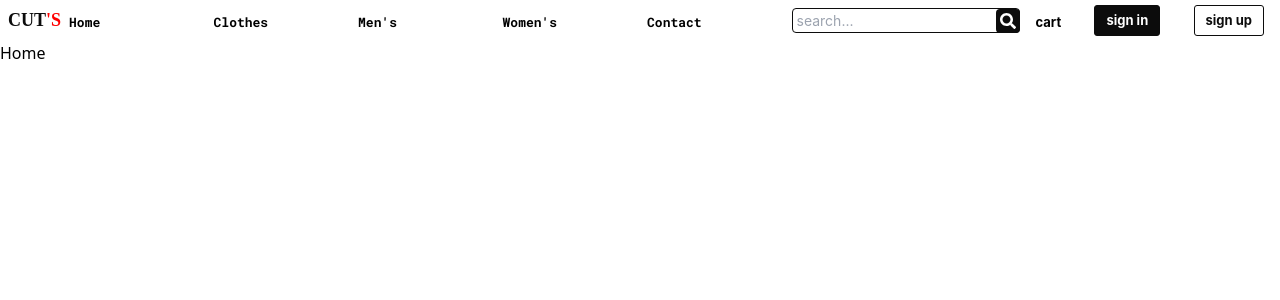
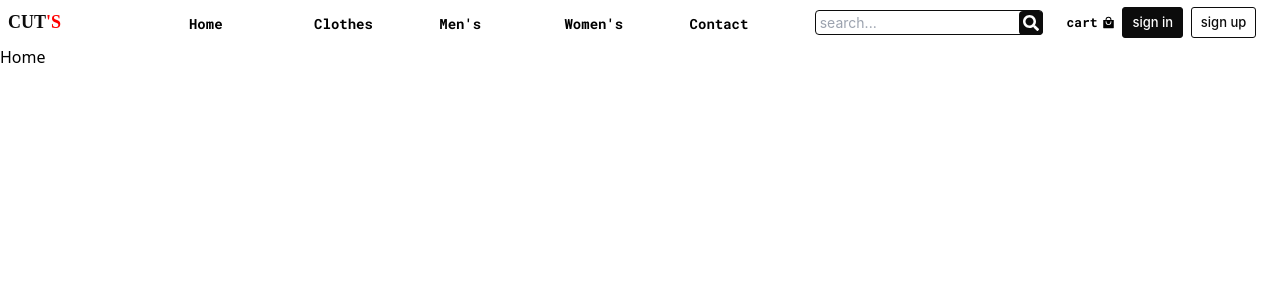
Before and after one commit to nileshshrs/clothing-store, a React (Vite) app in the folder frontend/: page / in a window 1280 px wide. Shown: the top 300 px of the page. Built offline with nearby package versions, Linux system fonts and the light colour scheme; a web font is replaced by a local one.

Commit message:
fixed certain elements breaking in navbar during responsiveness

```diff
--- a/frontend/src/components/Navigation/Navigation.scss
+++ b/frontend/src/components/Navigation/Navigation.scss
@@ -14,6 +14,7 @@ header {
     z-index: 99;
     background-color: white;
     .logo {
+      width: 20%;
       a {
         width: 100%;
         h1 {
@@ -29,18 +30,17 @@ header {
     }
     .navbar {
       width: 100%;
-      padding: 0.5rem 0.5rem;
+      padding: 10px 0.5rem;
       ul {
         width: 100%;
         display: flex;
         justify-content: space-between;
         align-items: center;
-        gap: 0.5rem;
         li {
           width: 100%;
           a {
             width: 100%;
-            font-size: var(--fz-xs);
+            font-size: var(--fz-sm);
             font-weight: bold;
             font-family: var(--font-mono);
             position: relative;
@@ -90,27 +90,35 @@ header {
       width: 25%;
       display: flex;
       align-items: center;
-      justify-content: space-between;
+      justify-content: space-evenly;
       padding: 0 0.5rem;
       button {
         font-size: var(--fz-xs);
         font-weight: bold;
         font-family: var(--font-sans);
         transition: 0.2s ease-in;
+        font-family: var(--font-mono);
+        font-weight: bold;
       }
       .login-btn {
         background-color: var(--dark-black);
         color: white;
-        padding: 5px 11px;
+        padding: 5px 9px;
         border-radius: 3px;
         border: 1px solid var(--dark-black);
+        font-size: var(--fz-xs);
+        font-family: var(--font-sans);
+        font-weight: 500;
       }
       .register-btn {
         background-color: white;
         color: var(--dark-black);
-        padding: 5px 11px;
+        padding: 5px 9px;
         border-radius: 3px;
         border: 1px solid var(--dark-black);
+        font-size: var(--fz-xs);
+        font-family: var(--font-sans);
+        font-weight: 500;
         &:hover {
           background-color: var(--dark-black);
           color: white;
@@ -234,7 +242,7 @@ header {
   }
 }
 
-@media (min-width: 768px) and (max-width: 991px) {
+@media (min-width: 768px) and (max-width: 1024px) {
   header {
     .navbar-container {
       padding: 10px 30px !important;
@@ -242,7 +250,7 @@ header {
         width: auto !important;
       }
       .navbar {
-        width: 80% !important;
+        width: 70% !important;
         margin: 0 auto !important;
         ul {
           li {
@@ -276,7 +284,7 @@ header {
 @media (min-width: 512px) and (max-width: 768px) {
   header {
     .navbar-container {
-      padding: 0 30px !important;
+      padding: 10px 30px !important;
       .logo {
         width: auto !important;
       }
@@ -306,7 +314,7 @@ header {
 @media (max-width: 512px) {
   header {
     .navbar-container {
-      padding: 0 10px !important;
+      padding: 10px 10px !important;
       .logo {
         width: auto !important;
       }
--- a/frontend/src/components/Navigation/Navigation.tsx
+++ b/frontend/src/components/Navigation/Navigation.tsx
@@ -2,6 +2,7 @@ import  { useEffect, useState } from 'react'
 import { Link } from 'react-router-dom'
 import { FaSearch, FaShoppingBag } from "react-icons/fa";
 import { AiOutlineClose, AiOutlineMenu } from "react-icons/ai";
+import { IoBagHandleSharp } from "react-icons/io5";
 import "./Navigation.scss"
 
 
@@ -67,7 +68,7 @@ const Navigation = () => {
                 </nav>
                 <div className='auth-btn'>
                     <Link to="/cart">
-                        <button className='cart-btn'>cart</button>
+                        <button className='cart-btn flex items-center justify-between gap-1'>cart<IoBagHandleSharp /></button>
                     </Link>
                     <Link to="/sign-in">
                         <button className='login-btn'>sign in</button>
```
